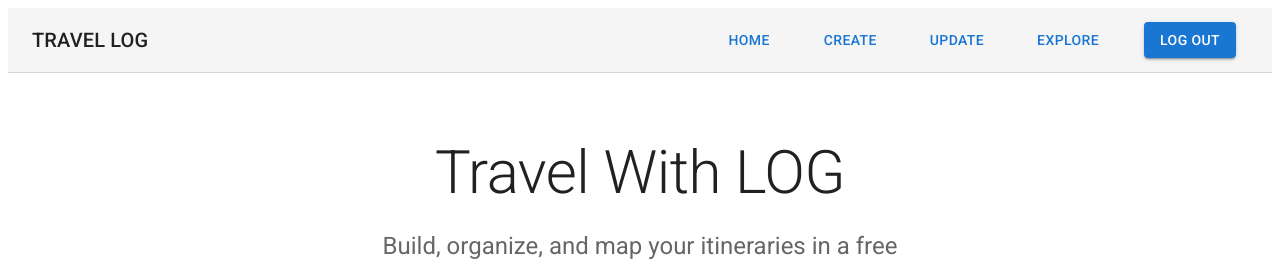
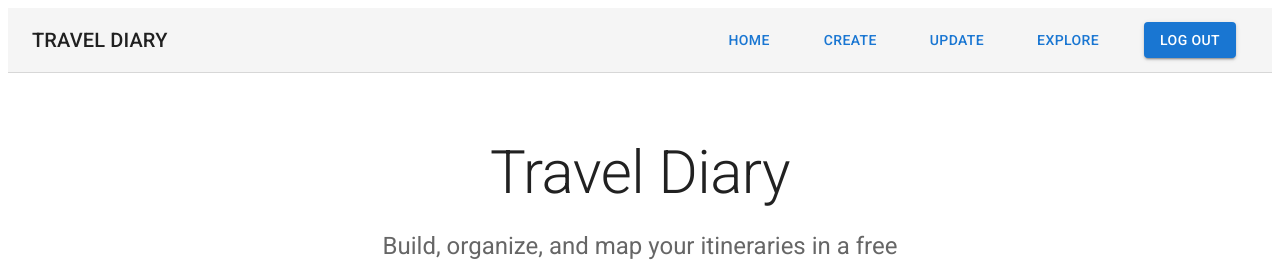
Before and after one commit to krishbale/Travel-Log-App, a React (Create React App) app in the folder client/: page / in a window 1280 px wide. Shown: the top 262 px of the page. Built offline with nearby package versions, Linux system fonts and the light colour scheme; no server answers.

Commit message:
uncommited changes

```diff
--- a/client/src/pages/Home.js
+++ b/client/src/pages/Home.js
@@ -29,7 +29,7 @@ function HomeLayout  () {
               color="text.primary"
               gutterBottom
             >
-             Travel With LOG
+             Travel Diary
             </Typography>
             <Typography variant="h5" align="center" color="text.secondary" paragraph>
             Build, organize, and map your itineraries in a free travel app designed for vacations & road trips
--- a/client/src/pages/Navbar.js
+++ b/client/src/pages/Navbar.js
@@ -88,7 +88,7 @@ const Navbar = () => {
       >
         <Toolbar sx={{ flexWrap: 'wrap' }}>
           <Typography variant="h6" color="inherit" noWrap sx={{ flexGrow: 1 }}>
-            TRAVEL LOG
+            TRAVEL DIARY
           </Typography>
 
           <RenderMenu />
```
